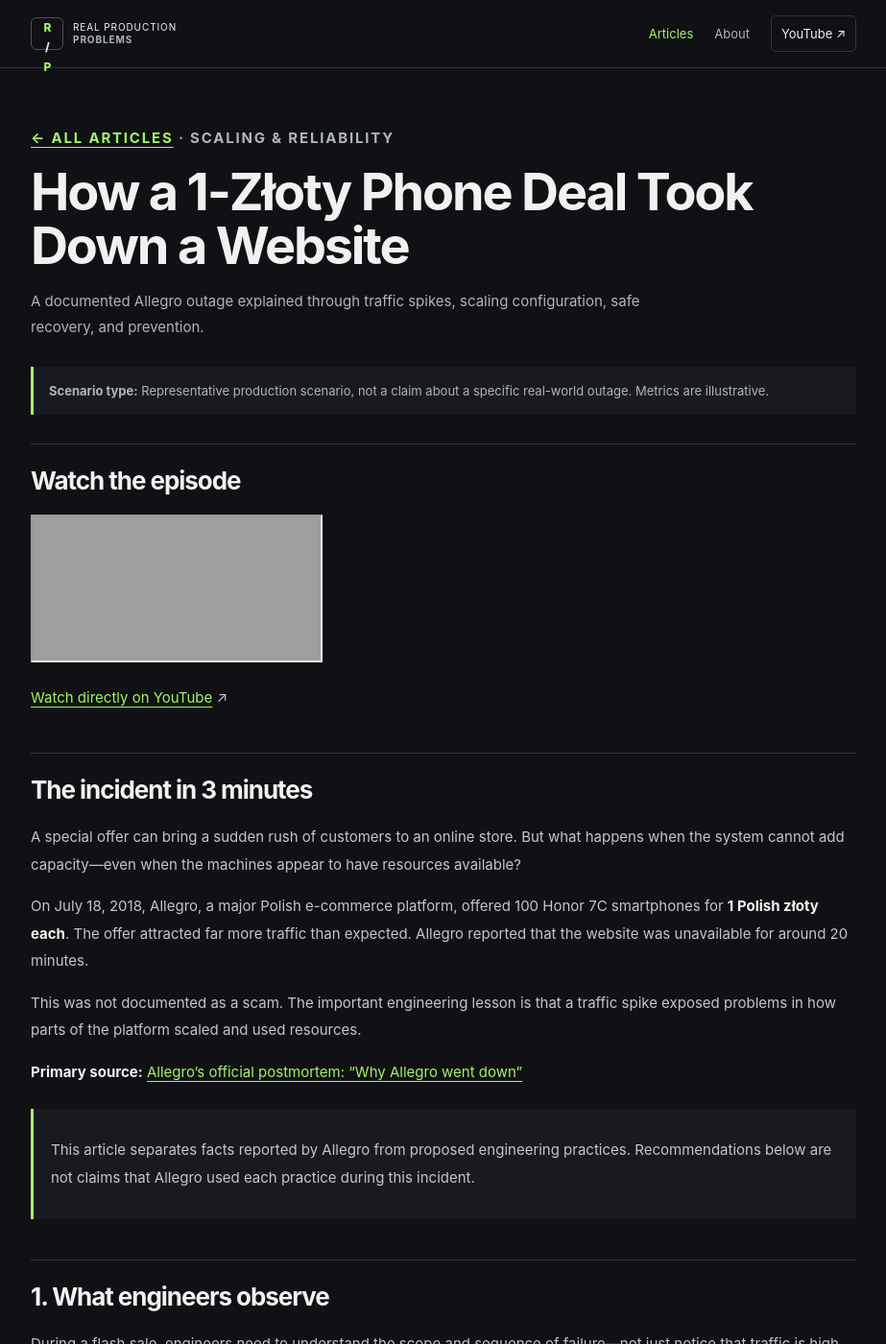
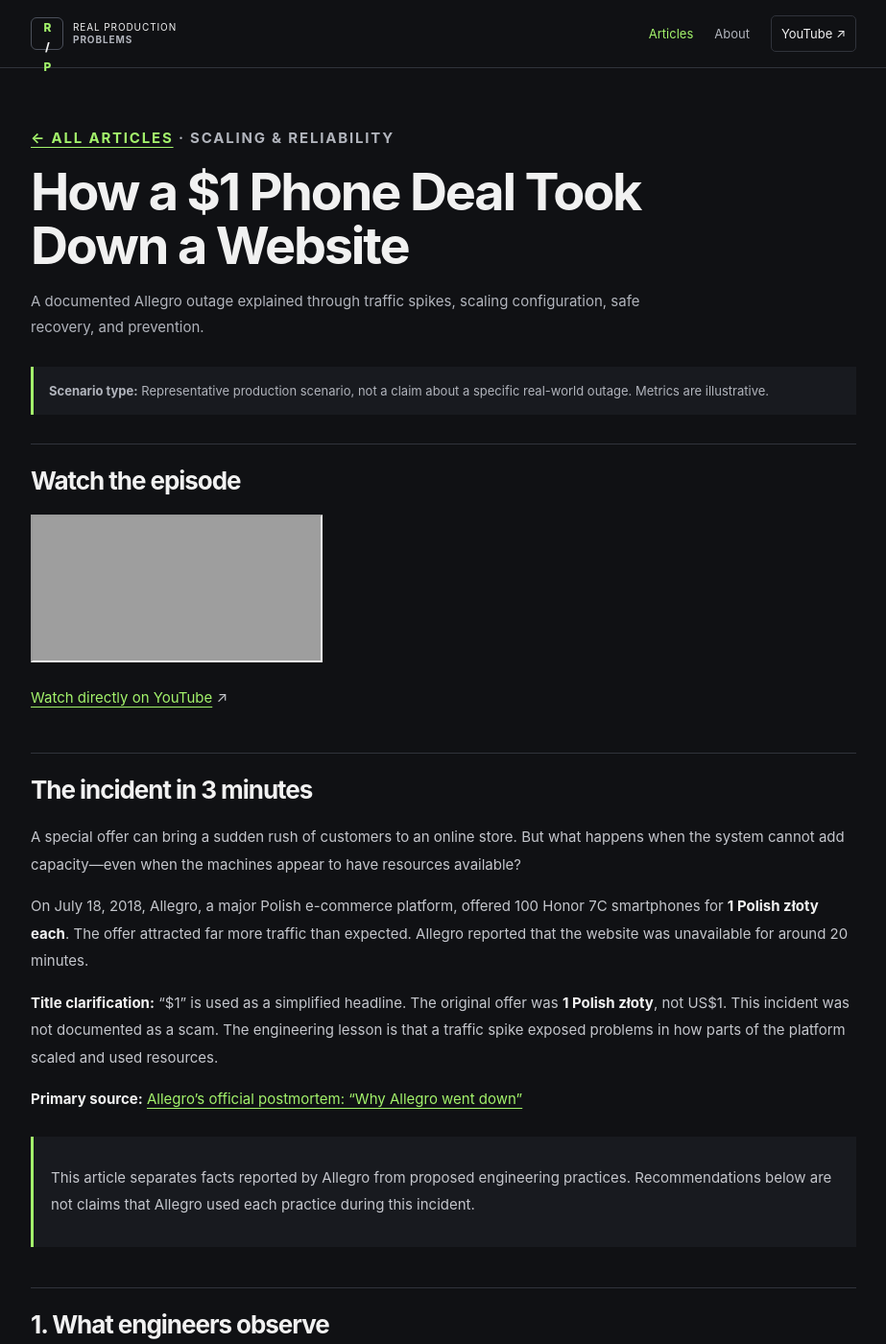
Before and after one commit to prodproblems/blog, a Jekyll site: the page built from articles/allegro-flash-sale-outage.md, in a window 1280 px wide and 1400 px high. Shown: the whole window at 96% size, without its empty margins (178-1101 px from the left). Built offline with Jekyll 4.4.1, drawn with Linux system fonts in a browser that asks for light colours; grey boxes are pictures that could not be loaded.

Commit message:
Update Day 4 headline to $1 phone deal

```diff
--- a/articles/allegro-flash-sale-outage.md
+++ b/articles/allegro-flash-sale-outage.md
@@ -11,7 +11,7 @@ episode: 004
 ## Watch the episode
 
 <div class="video-container">
-  <iframe src="https://www.youtube-nocookie.com/embed/BuwrPbRPF3Y" title="Real Production Problems — Day 4: How a 1-Złoty Phone Deal Took Down a Website" loading="lazy" referrerpolicy="strict-origin-when-cross-origin" allow="accelerometer; autoplay; clipboard-write; encrypted-media; gyroscope; picture-in-picture; web-share" allowfullscreen></iframe>
+  <iframe src="https://www.youtube-nocookie.com/embed/BuwrPbRPF3Y" title="Real Production Problems — Day 4: How a $1 Phone Deal Took Down a Website" loading="lazy" referrerpolicy="strict-origin-when-cross-origin" allow="accelerometer; autoplay; clipboard-write; encrypted-media; gyroscope; picture-in-picture; web-share" allowfullscreen></iframe>
 </div>
 
 [Watch directly on YouTube](https://youtu.be/BuwrPbRPF3Y) ↗
@@ -22,7 +22,7 @@ A special offer can bring a sudden rush of customers to an online store. But wha
 
 On July 18, 2018, Allegro, a major Polish e-commerce platform, offered 100 Honor 7C smartphones for **1 Polish złoty each**. The offer attracted far more traffic than expected. Allegro reported that the website was unavailable for around 20 minutes.
 
-This was not documented as a scam. The important engineering lesson is that a traffic spike exposed problems in how parts of the platform scaled and used resources.
+**Title clarification:** “$1” is used as a simplified headline. The original offer was **1 Polish złoty**, not US$1. This incident was not documented as a scam. The engineering lesson is that a traffic spike exposed problems in how parts of the platform scaled and used resources.
 
 **Primary source:** [Allegro’s official postmortem: “Why Allegro went down”](https://blog.allegro.tech/2018/08/postmortem-why-allegro-went-down.html)
 
```
Also changed, not shown: other parts of articles/allegro-flash-sale-outage.md (+1 -1 lines).
